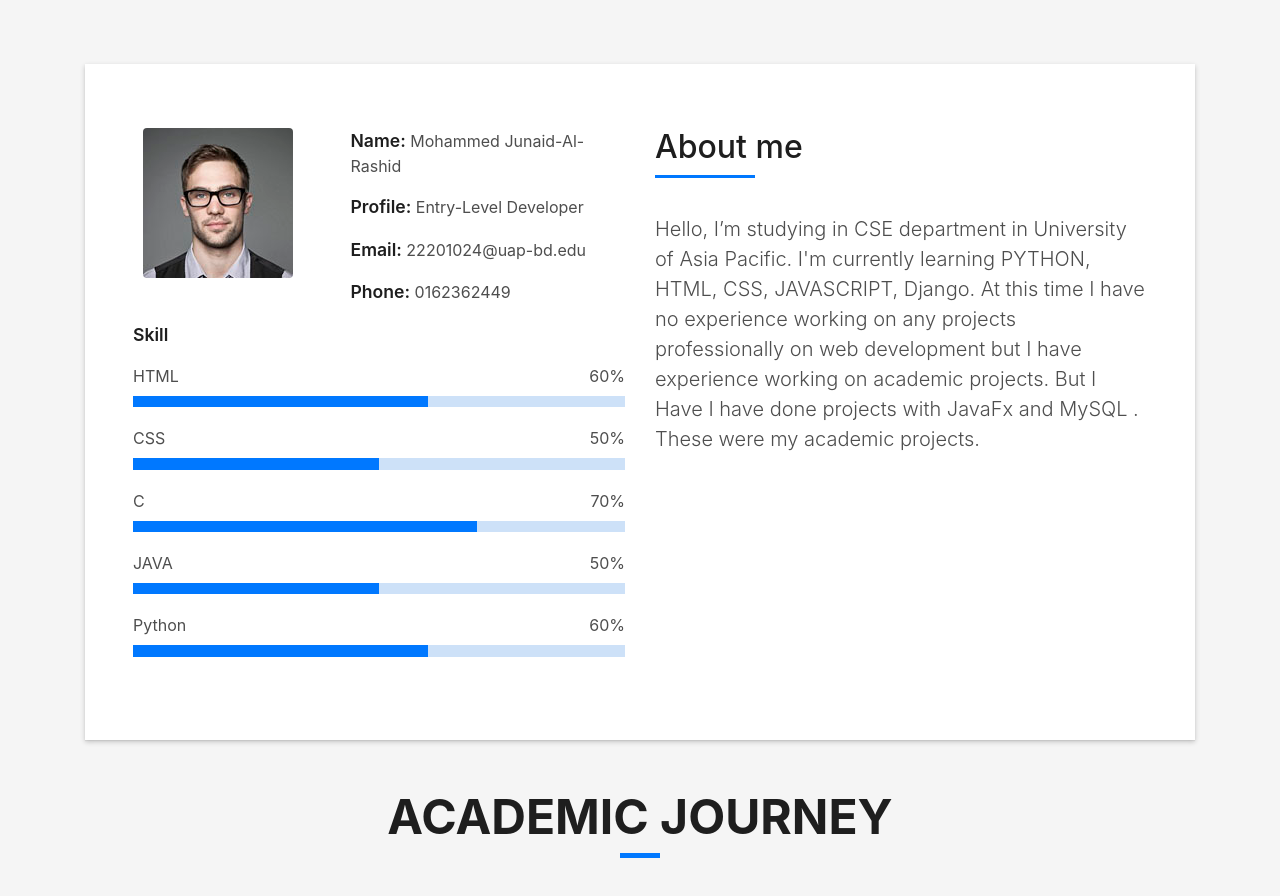
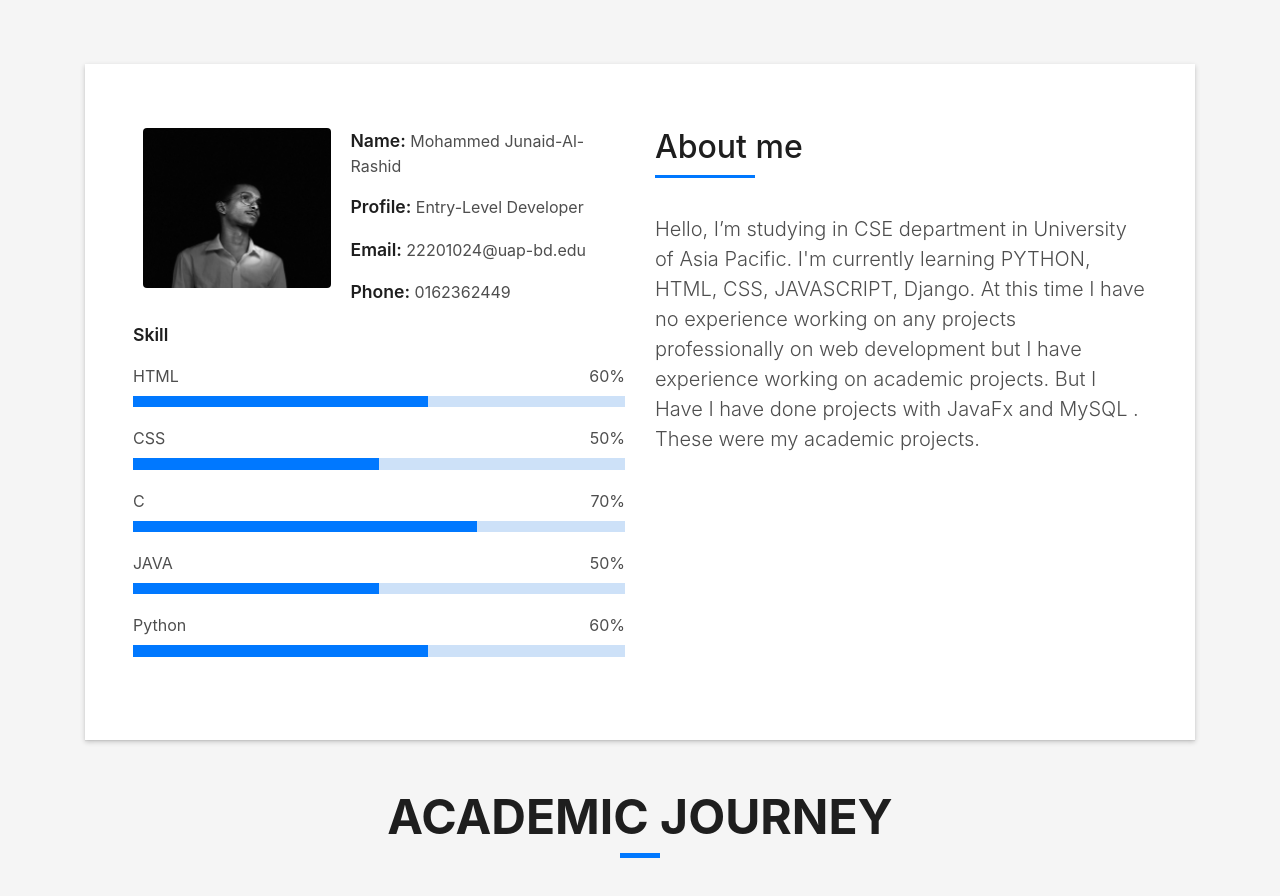
Before and after one commit to 0Junaid0/DevFolio, a plain HTML site: page index.html in a window 1280 px wide. Shown: the part 800-1696 px from the top of the page. Drawn offline with Linux system fonts and the light colour scheme; files whose address does not match are found by name.

Commit message:
photo edit

```diff
--- a/index.html
+++ b/index.html
@@ -96,7 +96,7 @@
                 <div class="row">
                   <div class="col-sm-6 col-md-5">
                     <div class="about-img">
-                      <img src="img/testimonial-2.jpg" class="img-fluid rounded b-shadow-a" alt="">
+                      <img src="img/IMG_20250221_012941.jpg" class="img-fluid rounded b-shadow-a" alt="">
                     </div>
                   </div>
                   <div class="col-sm-6 col-md-7">
```
